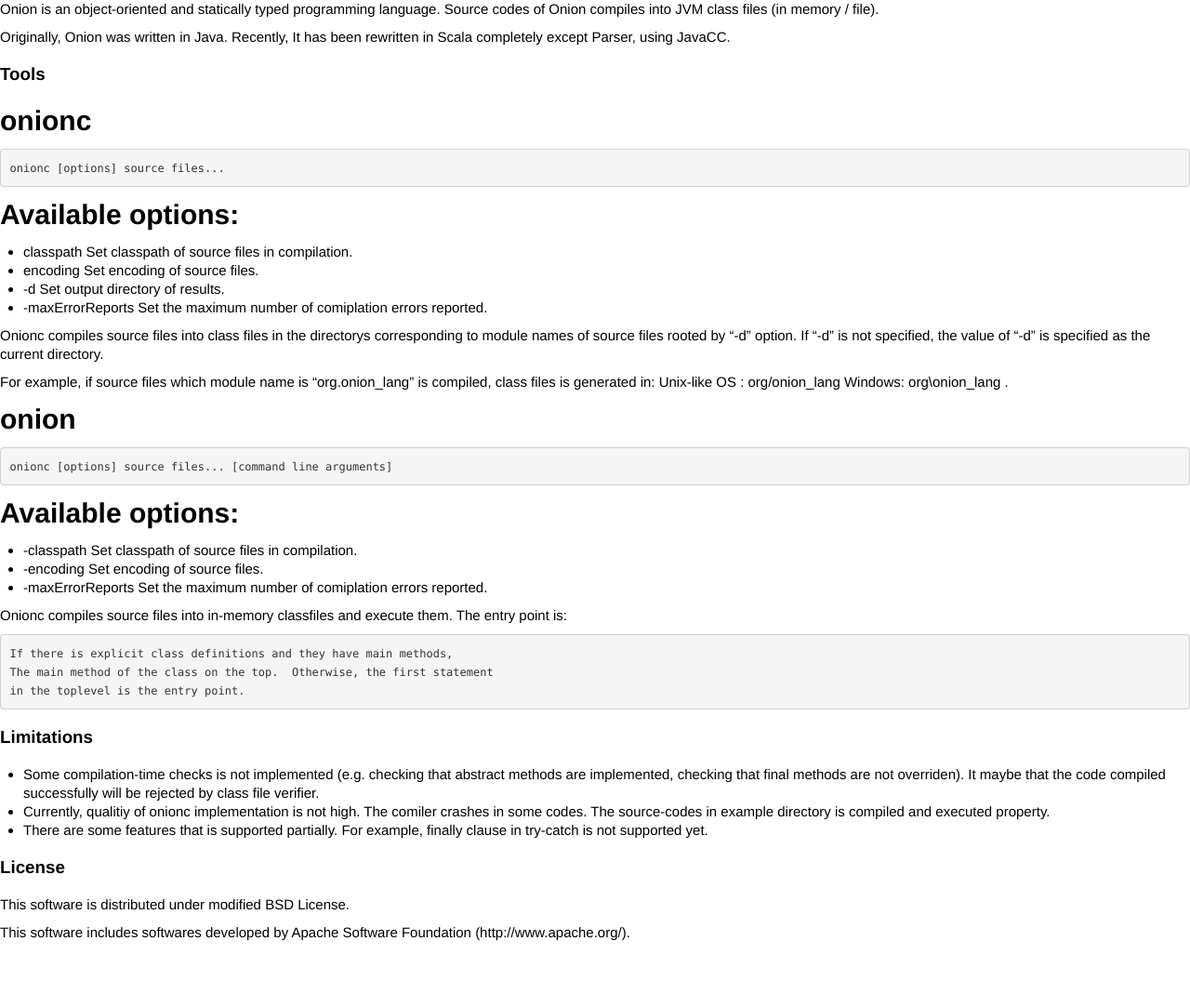
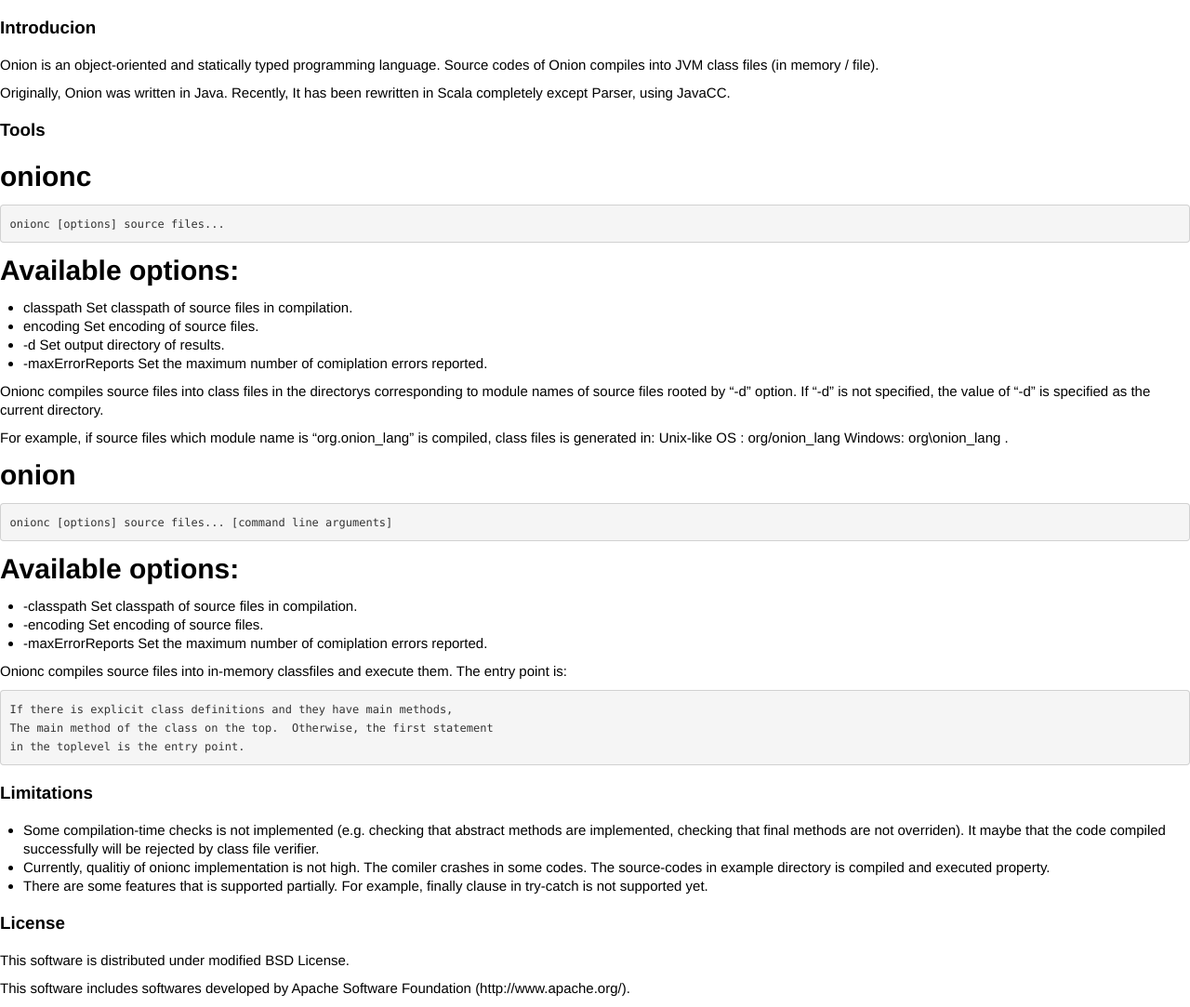
Before and after one commit to onion-lang/onion, a Jekyll site: the page built from index.md, in a window 1280 px wide. Shown: the whole page at 93% size. Built offline with Jekyll 4.4.1, drawn with Linux system fonts in a browser that asks for light colours; Markdown is read by kramdown in place of the engine named in the settings; before the commit the page ends 1023 px from its top, so only the background shows below that.

Commit message:
Update index.md

```diff
--- a/index.md
+++ b/index.md
@@ -2,6 +2,8 @@
 title: Programming Language Onion
 layout: default
 ---
+# Introducion
+
 Onion is an object-oriented and statically typed programming language. Source
 codes of Onion compiles into JVM class files (in memory / file).
 
```
